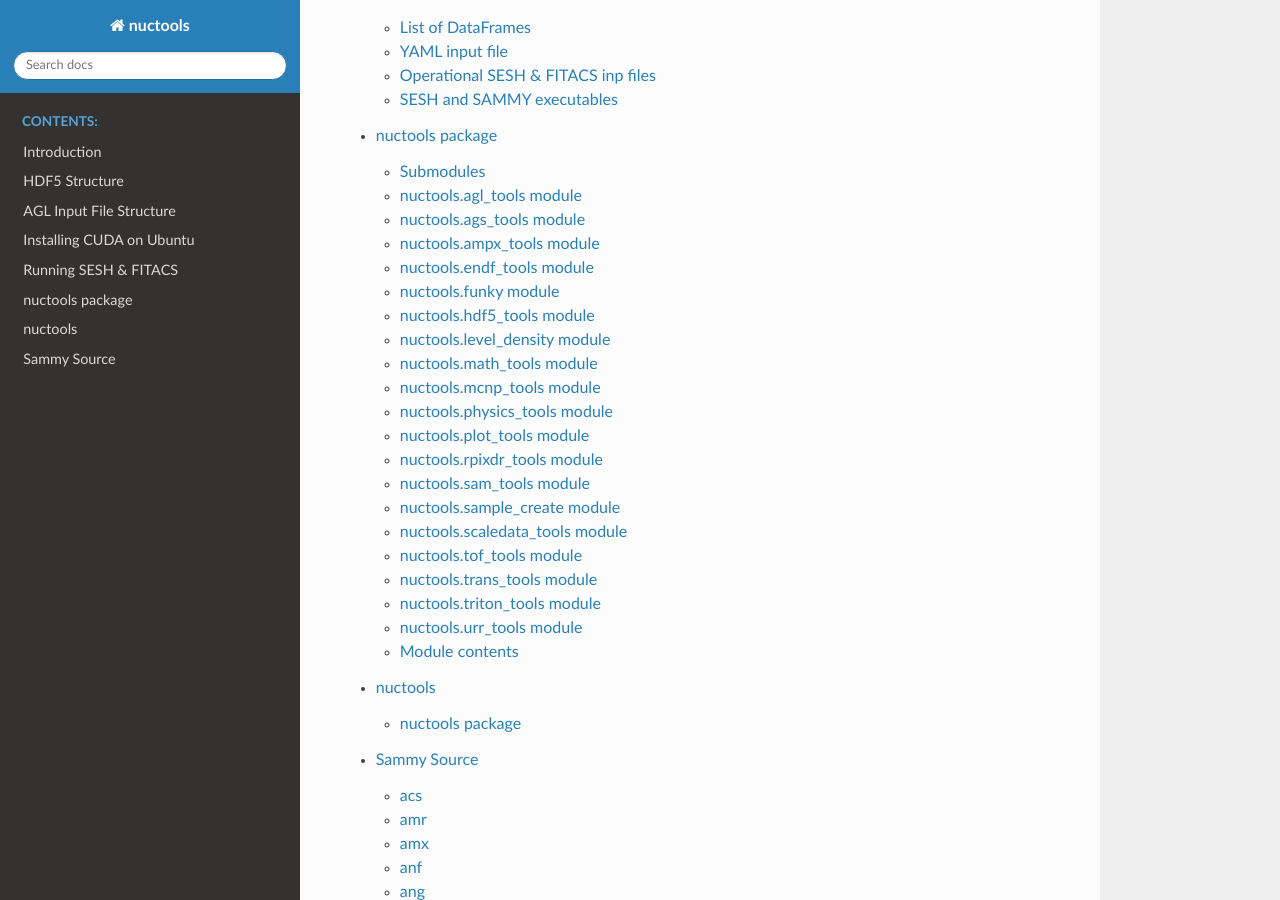
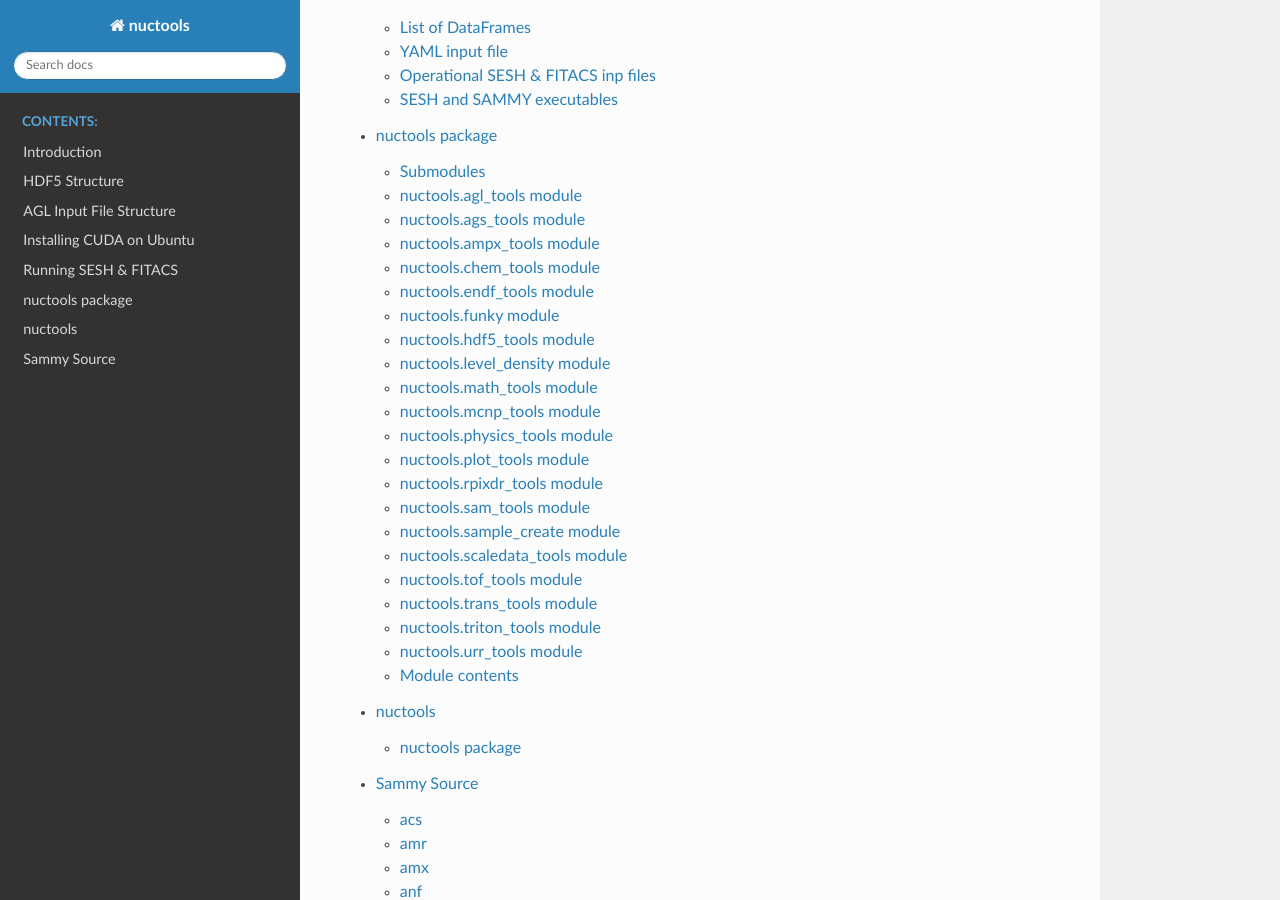
Before and after one commit to brownjm1968/nuctools, a Sphinx documentation site: the page built from docs/index.rst, in a window 1280 px wide and 900 px high, scrolled down 324 px. Built offline with Sphinx 7.4.7 and the Read the Docs theme 3.1.0, drawn with Linux system fonts in a browser that asks for light colours; formulas are drawn with MathJax 3.

Commit message:
update nuctools with new feature

```diff
--- a/docs/nuctools.rst
+++ b/docs/nuctools.rst
@@ -24,6 +24,14 @@ nuctools.ampx\_tools module
 ---------------------------
 
 .. automodule:: nuctools.ampx_tools
+   :members:
+   :undoc-members:
+   :show-inheritance:
+
+nuctools.chem\_tools module
+---------------------------
+
+.. automodule:: nuctools.chem_tools
    :members:
    :undoc-members:
    :show-inheritance:
```
